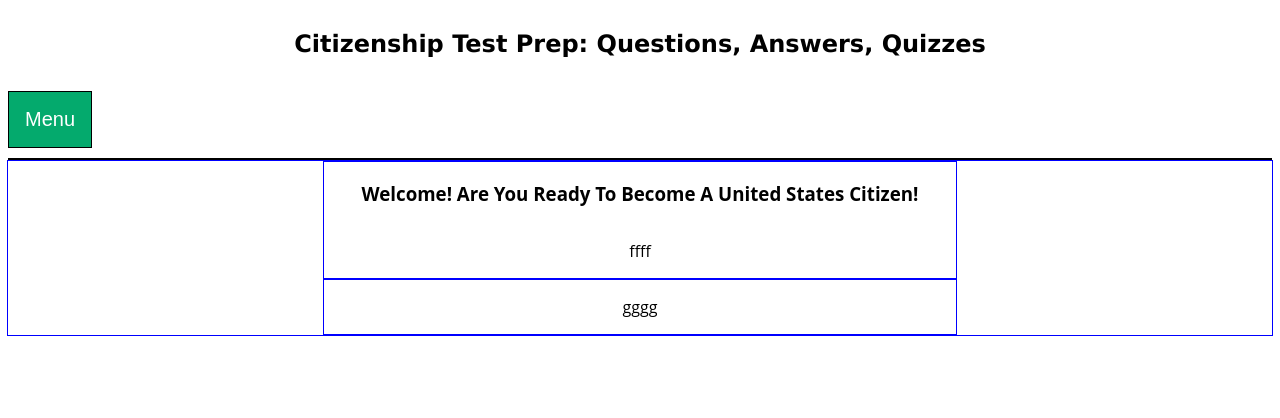
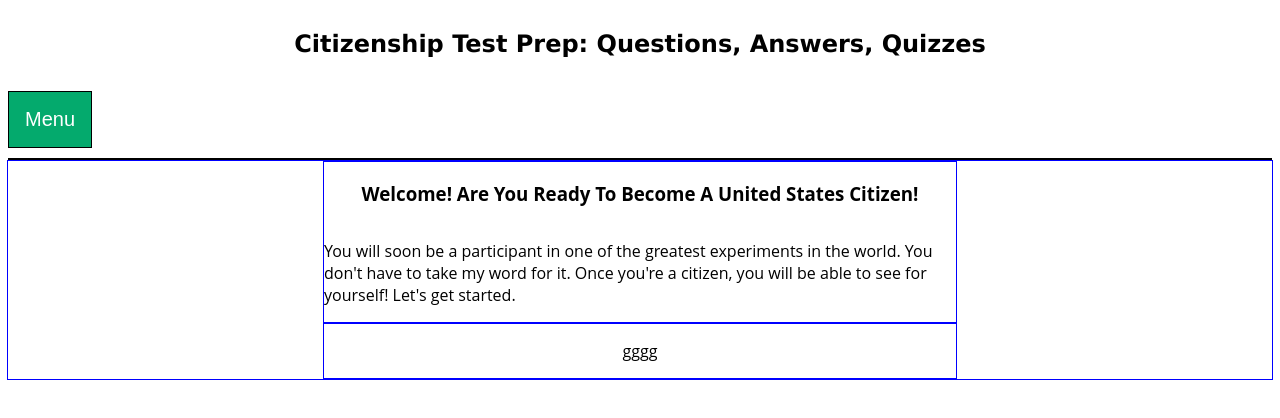
Before and after one commit to mmaustin/citizenship-questions-answers, a React (Create React App) app in the folder citizenship-frontend/: page / in a window 1280 px wide. Shown: the top 418 px of the page. Built offline with nearby package versions, Linux system fonts and the light colour scheme.

Commit message:
added more commentary to the homepage

```diff
--- a/citizenship-frontend/src/features/homePage/HomePage.js
+++ b/citizenship-frontend/src/features/homePage/HomePage.js
@@ -5,7 +5,10 @@ export const HomePage = () => {
         <div id='home-container'>
             <div id='home-welcome'>
                 <h3>Welcome! Are You Ready To Become A United States Citizen!</h3>
-                <p>ffff</p>
+                <p>You will soon be a participant in one of the greatest experiments in the world.
+                   You don't have to take my word for it.  Once you're a citizen, you will be able
+                   to see for yourself! Let's get started.
+                </p>
             </div>
             <div id='home-instructions'>
                 <p>gggg</p>
```
